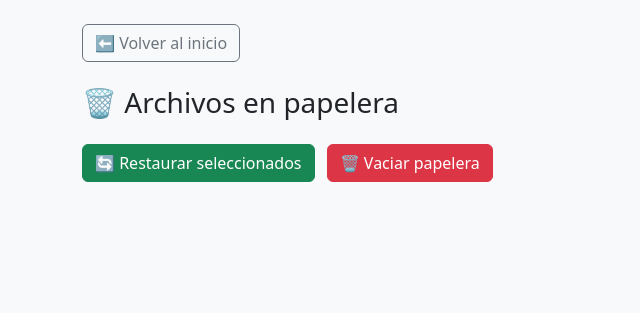
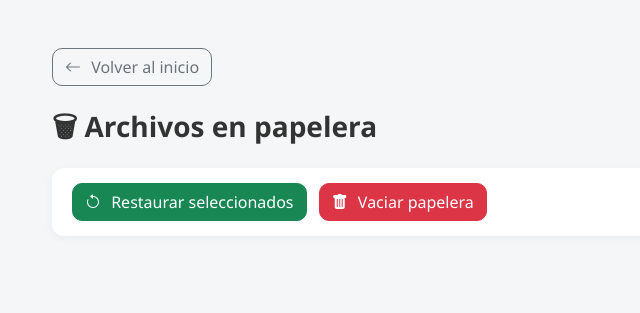
Before and after one commit to andres-app/drive, a PHP site: page /trash.php in a window 1280 px wide. Shown: the top 313 px of the page, without its empty margins (0-640 px from the left). Run offline with PHP 8.4, Linux system fonts and the light colour scheme; the visitor is signed in with stand-in values (Sample User, id 1); data that the repository does not hold is empty.

Commit message:
Se realizó modificaciones de la papelera

```diff
--- a/trash.php
+++ b/trash.php
@@ -42,33 +42,55 @@
 <html lang="es">
 <head>
     <meta charset="UTF-8">
-    <title>Papelera</title>
+    <title>Papelera - Mi Drive</title>
+    <meta name="viewport" content="width=device-width, initial-scale=1.0">
     <link href="https://cdn.jsdelivr.net/npm/bootstrap@5.3.0/dist/css/bootstrap.min.css" rel="stylesheet">
+    <link href="https://cdn.jsdelivr.net/npm/bootstrap-icons@1.10.5/font/bootstrap-icons.css" rel="stylesheet">
     <style>
         body {
-            background-color: #f8f9fa;
+            background-color: #f4f6f8;
+            font-family: 'Segoe UI', sans-serif;
+            color: #333;
         }
 
-        .card {
-            border: none;
-            transition: transform 0.2s ease, box-shadow 0.2s ease;
+        .container {
+            max-width: 1200px;
         }
 
-        .card:hover {
-            transform: translateY(-4px);
-            box-shadow: 0 6px 20px rgba(0, 0, 0, 0.1);
+        .file-card {
+            background-color: #fff;
+            border-radius: 16px;
+            box-shadow: 0 6px 20px rgba(0, 0, 0, 0.06);
+            transition: all 0.3s ease-in-out;
+            padding: 20px 10px;
+            text-align: center;
+            height: 100%;
+            position: relative;
         }
 
-        .file-icon {
-            width: 50px;
-            height: 50px;
+        .file-card:hover {
+            transform: scale(1.02);
+        }
+
+        .file-card img {
+            width: 60px;
+            height: 60px;
+            object-fit: contain;
         }
 
         .file-name {
             font-weight: 500;
+            font-size: 0.95rem;
+            margin-top: 12px;
             white-space: nowrap;
             overflow: hidden;
             text-overflow: ellipsis;
+        }
+
+        .file-date {
+            font-size: 0.75rem;
+            color: #888;
+            margin-top: 4px;
         }
 
         .checkbox-top {
@@ -77,38 +99,54 @@
             left: 10px;
         }
 
-        .card-body {
-            padding-top: 1rem;
+        .top-actions {
+            background-color: #fff;
+            padding: 15px 20px;
+            border-radius: 12px;
+            box-shadow: 0 2px 10px rgba(0, 0, 0, 0.05);
+            margin-bottom: 30px;
+        }
+
+        .btn {
+            border-radius: 10px;
+            font-weight: 500;
+        }
+
+        .btn i {
+            margin-right: 6px;
         }
     </style>
 </head>
 <body>
 
-<div class="container py-4">
-    <a href="index.php" class="btn btn-outline-secondary mb-4">⬅ Volver al inicio</a>
-    <h3 class="mb-4">🗑 Archivos en papelera</h3>
+<div class="container py-5">
+    <a href="index.php" class="btn btn-outline-secondary mb-4"><i class="bi bi-arrow-left"></i> Volver al inicio</a>
+    <h3 class="mb-4 fw-semibold">🗑 Archivos en papelera</h3>
 
     <form method="POST" action="acciones_papelera.php">
-        <div class="mb-3 d-flex justify-content-between align-items-center">
+        <div class="top-actions d-flex flex-column flex-md-row justify-content-between align-items-start align-items-md-center gap-3">
             <div>
-                <button type="submit" name="accion" value="restaurar" class="btn btn-success me-2">🔄 Restaurar seleccionados</button>
-                <button type="submit" name="accion" value="eliminar" class="btn btn-danger" onclick="return confirm('¿Estás seguro de vaciar la papelera? Esta acción no se puede deshacer.');">🗑 Vaciar papelera</button>
+                <button type="submit" name="accion" value="restaurar" class="btn btn-success me-2">
+                    <i class="bi bi-arrow-counterclockwise"></i> Restaurar seleccionados
+                </button>
+                <button type="submit" name="accion" value="eliminar" class="btn btn-danger"
+                    onclick="return confirm('¿Estás seguro de vaciar la papelera? Esta acción no se puede deshacer.');">
+                    <i class="bi bi-trash-fill"></i> Vaciar papelera
+                </button>
             </div>
         </div>
 
-        <div class="row g-4">
+        <div class="row g-4 mt-2">
             <?php foreach ($deletedFiles as $file): ?>
                 <div class="col-6 col-sm-4 col-md-3 col-lg-2">
-                    <div class="card bg-white position-relative h-100 text-center p-2">
+                    <div class="file-card">
                         <input type="checkbox" name="ids[]" value="<?= $file['id'] ?>" class="form-check-input checkbox-top">
-                        <img src="<?= getFileIcon($file['name']) ?>" alt="icono" class="file-icon mx-auto mt-3">
-                        <div class="card-body">
-                            <div class="file-name" title="<?= htmlspecialchars($file['name']) ?>">
-                                <?= htmlspecialchars($file['name']) ?>
-                            </div>
-                            <div class="text-muted small mt-1">
-                                <?= date('d/m/Y H:i', strtotime($file['created_at'])) ?>
-                            </div>
+                        <img src="<?= getFileIcon($file['name']) ?>" alt="icono">
+                        <div class="file-name" title="<?= htmlspecialchars($file['name']) ?>">
+                            <?= htmlspecialchars($file['name']) ?>
+                        </div>
+                        <div class="file-date">
+                            <?= date('d/m/Y H:i', strtotime($file['created_at'])) ?>
                         </div>
                     </div>
                 </div>
```
